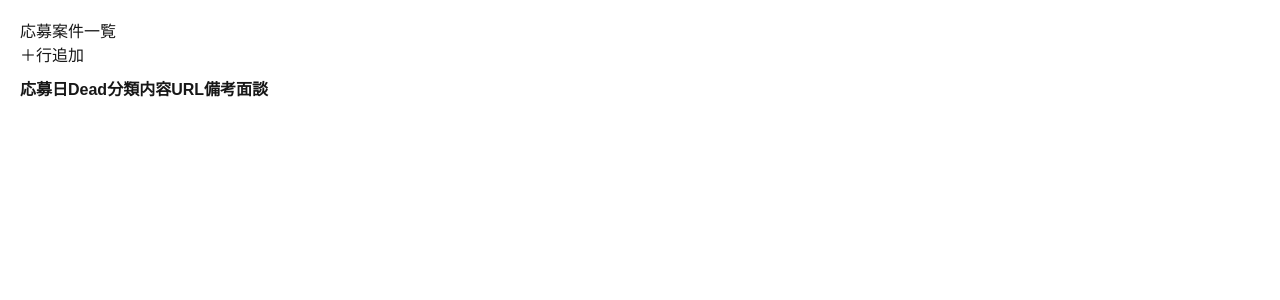
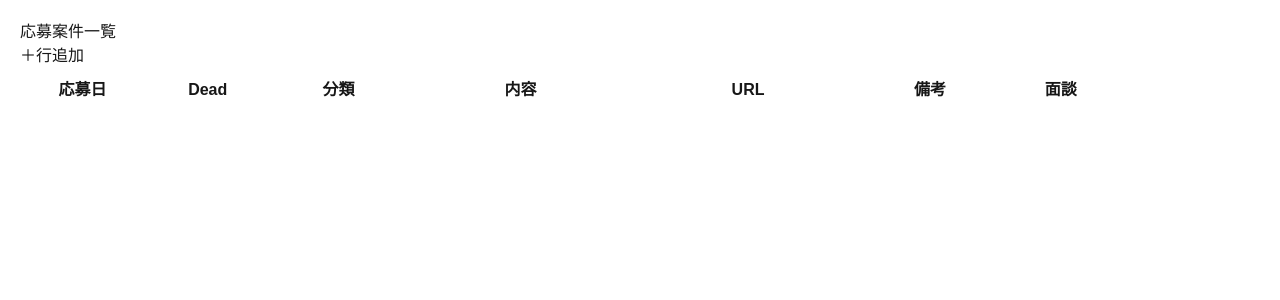
Before and after one commit to Natsumi-Endo/job-app-manager, a Next.js app: page /applications in a window 1280 px wide. Shown: the top 300 px of the page. Built offline with nearby package versions, Linux system fonts and the light colour scheme.

Commit message:
テーブル列幅固定CSS追加、不要部分削除

```diff
--- a/app/applications/page.tsx
+++ b/app/applications/page.tsx
@@ -1,6 +1,7 @@
 "use client";
 
 import { useState } from "react";
+import "./table.css";
 
 type Job = {
   id: number;
@@ -34,18 +35,6 @@ export default function Page() {
     setJobs([...jobs, newJob]);
     setEditingId(newJob.id);
     setEditData(newJob);
-  };
-
-  const startEdit = (job: Job) => {
-    setEditingId(job.id);
-    setEditData({ ...job });
-  };
-
-  const saveEdit = () => {
-    if (!editData) return;
-    setJobs(jobs.map((j) => (j.id === editData.id ? editData : j)));
-    setEditingId(null);
-    setEditData(null);
   };
 
 const handleChange = (field: keyof Job, value: string) => {
--- /dev/null
+++ b/app/applications/table.css
@@ -0,0 +1,39 @@
+table {
+  table-layout: fixed;
+  width: 100%;
+}
+
+th:nth-child(1),
+td:nth-child(1) { width: 110px; }
+
+th:nth-child(2),
+td:nth-child(2) { width: 110px; }
+
+th:nth-child(3),
+td:nth-child(3) { width: 120px; }
+
+th:nth-child(4),
+td:nth-child(4) { width: 200px; }
+
+th:nth-child(5),
+td:nth-child(5) { width: 200px; }
+
+th:nth-child(6),
+td:nth-child(6) { width: 120px; }
+
+th:nth-child(7),
+td:nth-child(7) { width: 110px; }
+
+th:nth-child(8),
+td:nth-child(8) { width: 120px; }
+
+td input {
+  width: 100%;
+  box-sizing: border-box;
+}
+
+td {
+  overflow: hidden;
+  white-space: nowrap;
+  text-overflow: ellipsis;
+}
```
